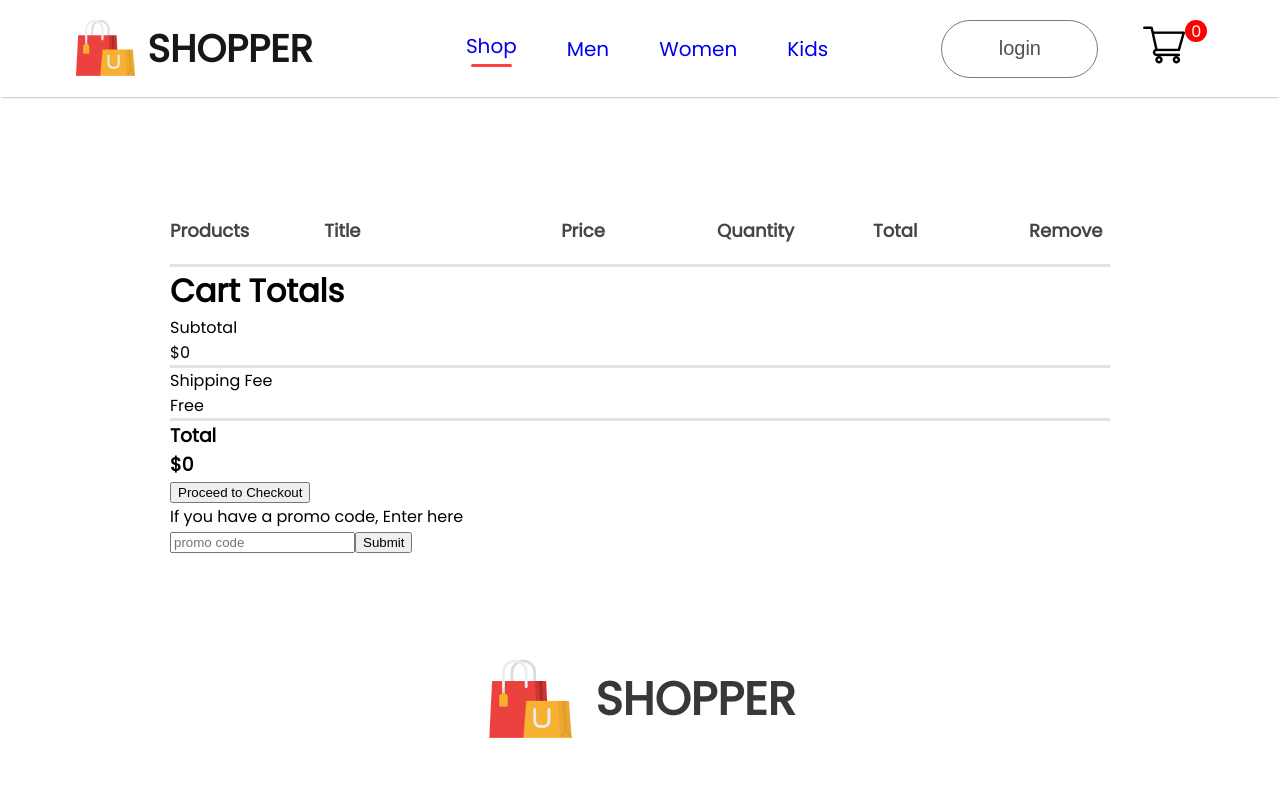
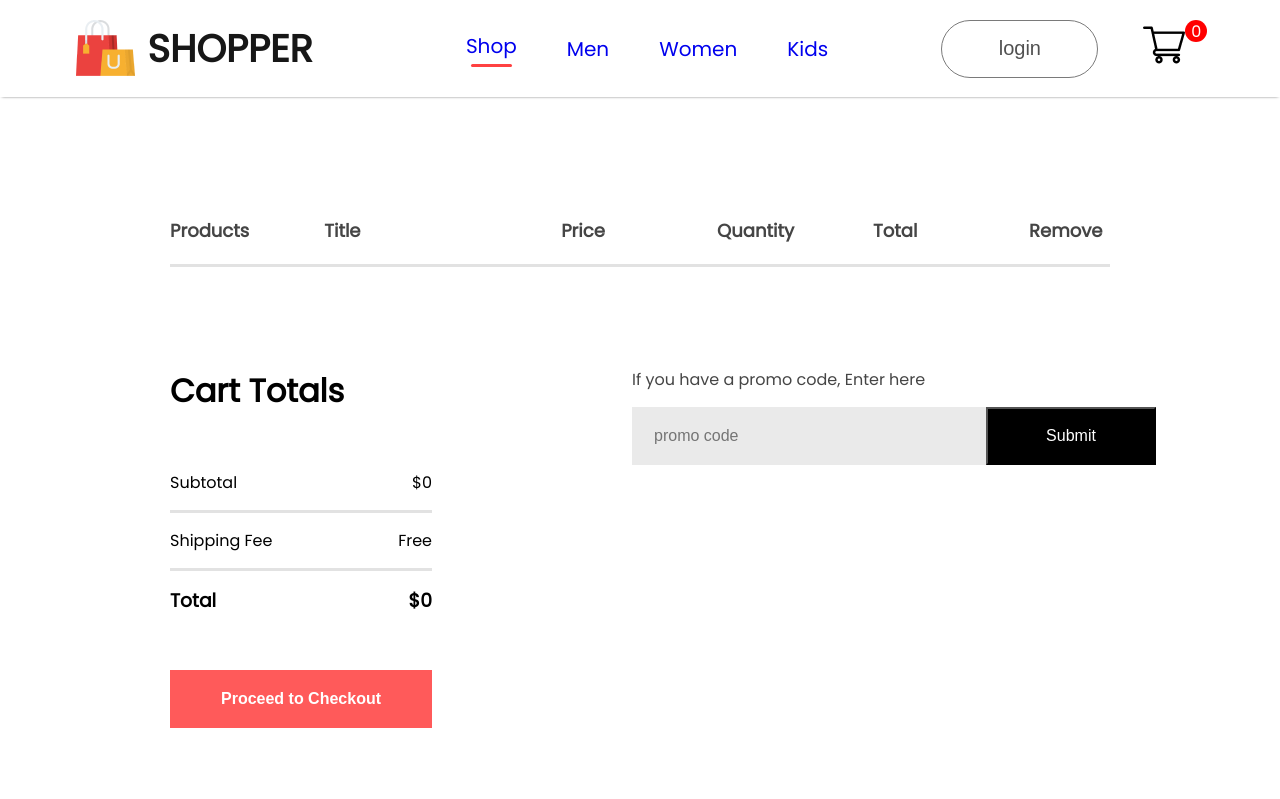
Before and after one commit to venkata-naveen-varma/ecommerce-site, a React (Create React App) app in the folder frontend/: page /cart in a window 1280 px wide. Shown: the top 799 px of the page. Built offline with nearby package versions, Linux system fonts and the light colour scheme.

Commit message:
Cart page and Cart nav bar

```diff
--- a/frontend/src/components/CartItems/CartItems.css
+++ b/frontend/src/components/CartItems/CartItems.css
@@ -35,3 +35,61 @@
     background: #fff;
 
 }
+.cartitems-down{
+    display: flex;
+    margin: 100px 0px;
+}
+.cartitems-total{
+    flex: 1;
+    display: flex;
+    flex-direction: column;
+    margin-right: 200px;
+    gap: 40px;
+}
+.cartitems-total-item{
+    display: flex;
+    justify-content: space-between;
+    padding: 15px 0px;
+}
+.cartitems-total button{
+    width: 262px;
+    height: 58px;
+    outline: none;
+    border: none;
+    background: #ff5a5a;
+    color: #fff;
+    font-size: 16px;
+    font-weight: 600;
+    cursor: pointer;
+}
+.cartitems-promocode{
+    flex: 1;
+    font-size: 16px;
+    font-weight: 500;
+}
+.cartitems-promocode p{
+    color: #454545;
+}
+.cartitems-promobox{
+    width: 504px;
+    margin-top: 15px;
+    padding-left: 20px;
+    height: 58px;
+    background: #eaeaea;
+}
+.cartitems-promobox input{
+    border: none;
+    outline: none;
+    background: transparent;
+    font-size: 16px;
+    width: 330px;
+    height: 50px;
+}
+.cartitems-promobox button{
+    width: 170px;
+    height: 58px;
+    font-size: 16px;
+    background: black;
+    color: white;
+    cursor: pointer;
+}
--- a/frontend/src/components/CartItems/CartItems.jsx
+++ b/frontend/src/components/CartItems/CartItems.jsx
@@ -4,7 +4,7 @@
 import remove_icon from '../Assets/cart_cross_icon.png'
 
 const CartItems = () => {
-    const {all_product, cartItems, removeFromCart} = useContext(ShopContext);
+    const {all_product, cartItems, removeFromCart, getTotalCartAmount} = useContext(ShopContext);
   return (
     <div className="cartitems">
         <div className="cartitems-format-main">
@@ -38,7 +38,7 @@
                 <div>
                     <div className="cartitems-total-item">
                         <p>Subtotal</p>
-                        <p>${0}</p>
+                        <p>${getTotalCartAmount()}</p>
                     </div>
                     <hr />
                     <div className="cartitems-total-item">
@@ -48,7 +48,7 @@
                     <hr />
                     <div className="cartitems-total-item">
                         <h3>Total</h3>
-                        <h3>${0}</h3>
+                        <h3>${getTotalCartAmount()}</h3>
                     </div>
                 </div>
                 <button>Proceed to Checkout</button>
--- a/frontend/src/components/Navbar/Navbar.jsx
+++ b/frontend/src/components/Navbar/Navbar.jsx
@@ -1,11 +1,13 @@
-import React, { useState } from 'react'
+import React, { useContext, useState } from 'react'
 import './Navbar.css'
 import logo from '../Assets/logo.png'
 import cart_icon from '../Assets/cart_icon.png'
 import { Link } from 'react-router-dom'
+import { ShopContext } from '../../context/ShopContext'
 
 const Navbar = () => {
     const [menu, setMenu] = useState("shop");
+    const {getTotalCartItems} = useContext(ShopContext);
     return (
         <div className='navbar'>
             <div className='nav-logo'>
@@ -21,7 +23,7 @@
             <div className='nav-login-cart'>
             <Link to='/login'><button>login</button></Link>
             <Link to='/cart'><img src={cart_icon} alt="" /></Link>
-                <div className="nav-cart-count">0</div>
+                <div className="nav-cart-count">{getTotalCartItems()}</div>
             </div>
         </div>
     )
--- a/frontend/src/context/ShopContext.jsx
+++ b/frontend/src/context/ShopContext.jsx
@@ -16,13 +16,32 @@
 
     const addToCart = (itemId) => {
         setCartItems((prev)=>({...prev, [itemId]:prev[itemId]+1}))
-        console.log(cartItems);
     }
     const removeFromCart = (itemId) => {
         setCartItems((prev)=>({...prev, [itemId]:prev[itemId]-1}))
     }
+    const getTotalCartAmount = () => {
+        let totalAmount = 0;
+        for(const item in cartItems){
+            if(cartItems[item]>0){
+                let itemInfo = all_product.find((product)=>product.id===Number(item));
+                totalAmount = totalAmount+(itemInfo.new_price*cartItems[item]);
+            }
+        }
+        return totalAmount;
+    }
 
-    const contextValue = {all_product, cartItems, addToCart, removeFromCart}
+    const getTotalCartItems = () => {
+        let totalItems = 0;
+        for(const item in cartItems){
+            if(cartItems[item]>0){
+                totalItems+=cartItems[item];
+            }
+        }
+        return totalItems;
+    }
+
+    const contextValue = {all_product, cartItems, addToCart, removeFromCart, getTotalCartAmount, getTotalCartItems};
 
     return(
         <ShopContext.Provider value={contextValue}>
```
